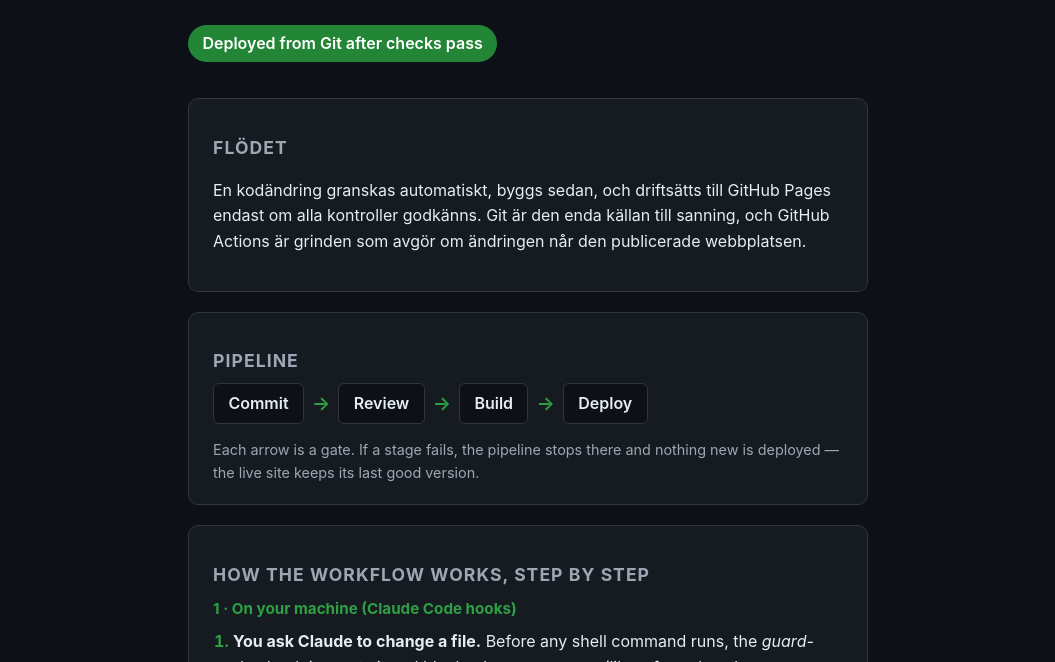
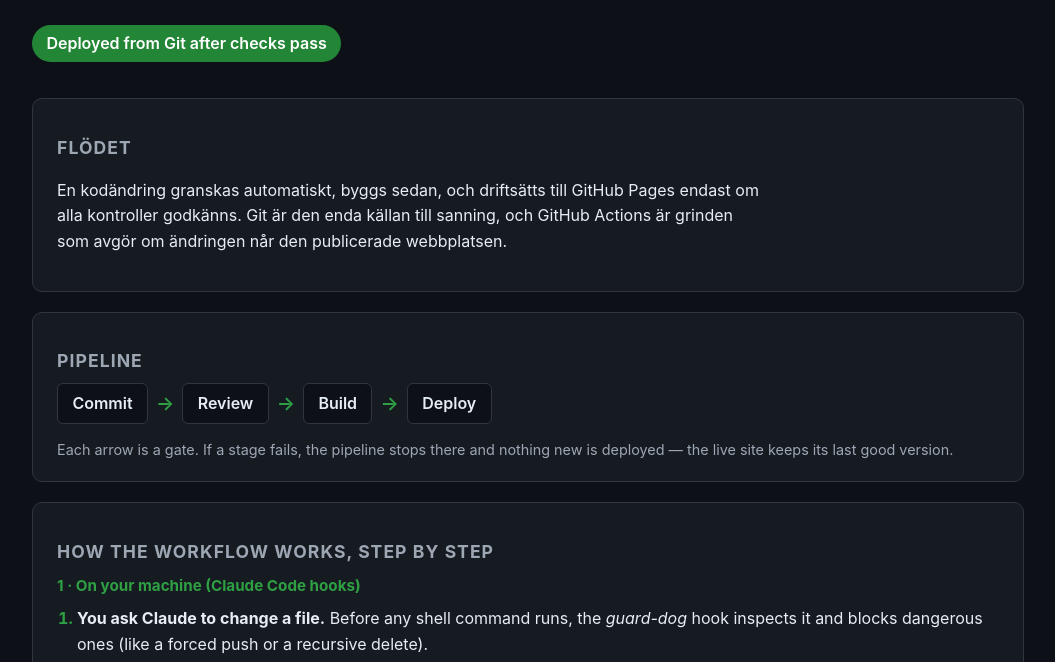
Before and after one commit to scholdborg/gitops-review-webapp, a website: page public/index.html in a window 1280 px wide. Shown: the part 149-811 px from the top of the page, without its empty margins (112-1167 px from the left). Drawn offline with Linux system fonts and the light colour scheme; files that its build step writes are made by us from their sources; files whose address does not match are found by name.

Commit message:
Widen the page frame so terminals fit without scrolling
- Widen .page max-width 720px -> 1040px so the two-column pass/fail terminals
  have room for their full lines instead of scrolling internally.
- Cap running prose at 70ch so the wider frame stays readable.
- Stack the comparison terminals full-width below 900px (raised from 640px),
  so they fit without scrolling on medium screens too.

Co-Authored-By: Claude Opus 4.8 <noreply@anthropic.com>

```diff
--- a/src/style.css
+++ b/src/style.css
@@ -23,9 +23,18 @@ body {
 }
 
 .page {
-  max-width: 720px;
+  max-width: 1040px;
   margin: 0 auto;
-  padding: 2.5rem 1.25rem 3rem;
+  padding: 2.5rem 1.5rem 3rem;
+}
+
+/* Keep running prose comfortably readable even though the frame is wide. */
+.tagline,
+.flow p,
+.workflow p,
+.compare > p,
+.hooks > p {
+  max-width: 70ch;
 }
 
 h1 {
@@ -187,7 +196,9 @@ code {
   margin-top: 1rem;
 }
 
-@media (max-width: 640px) {
+/* Below this width the two terminals would get too narrow and scroll, so stack
+   them full-width instead. */
+@media (max-width: 900px) {
   .compare-grid {
     grid-template-columns: 1fr;
   }
```
